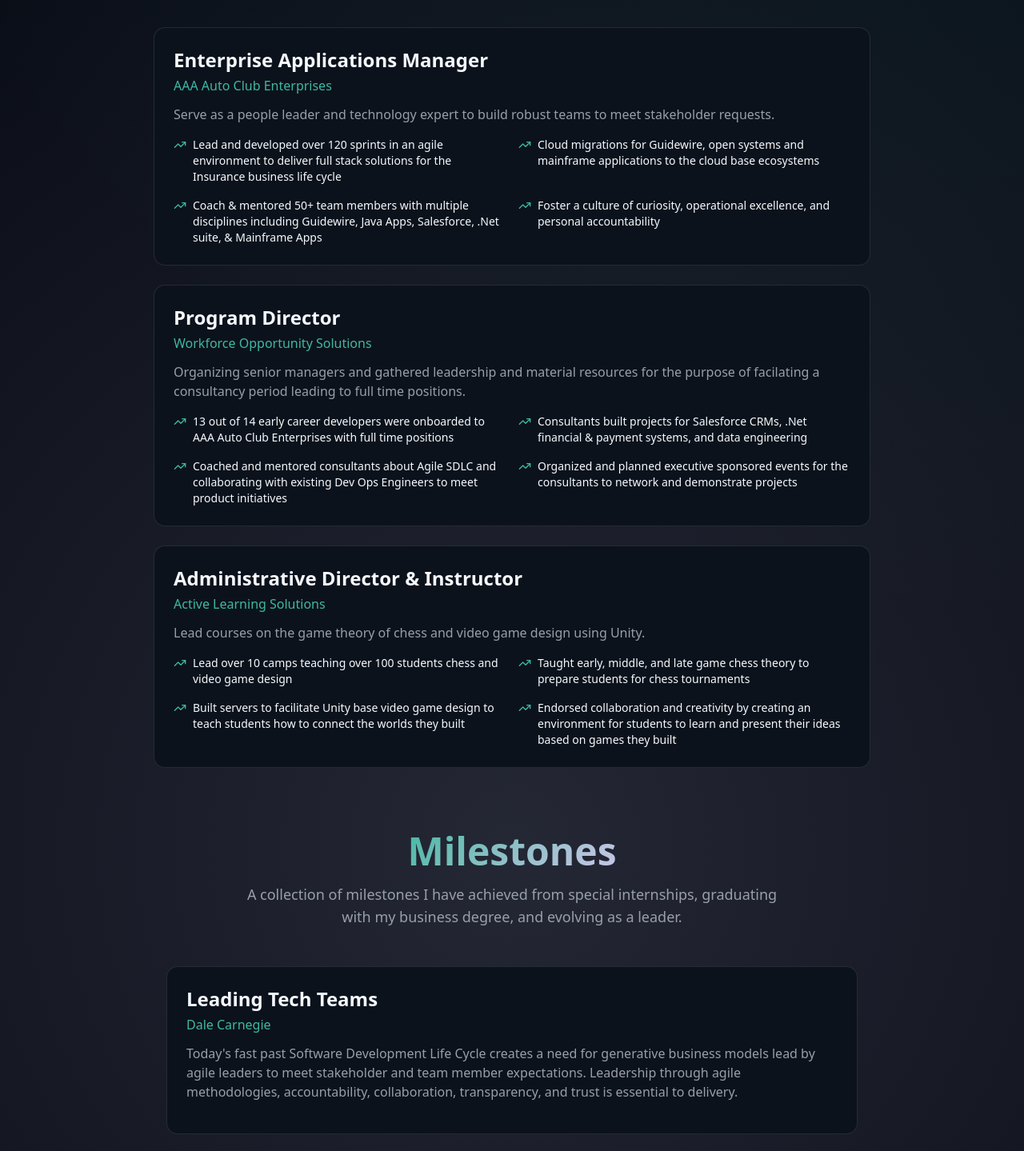
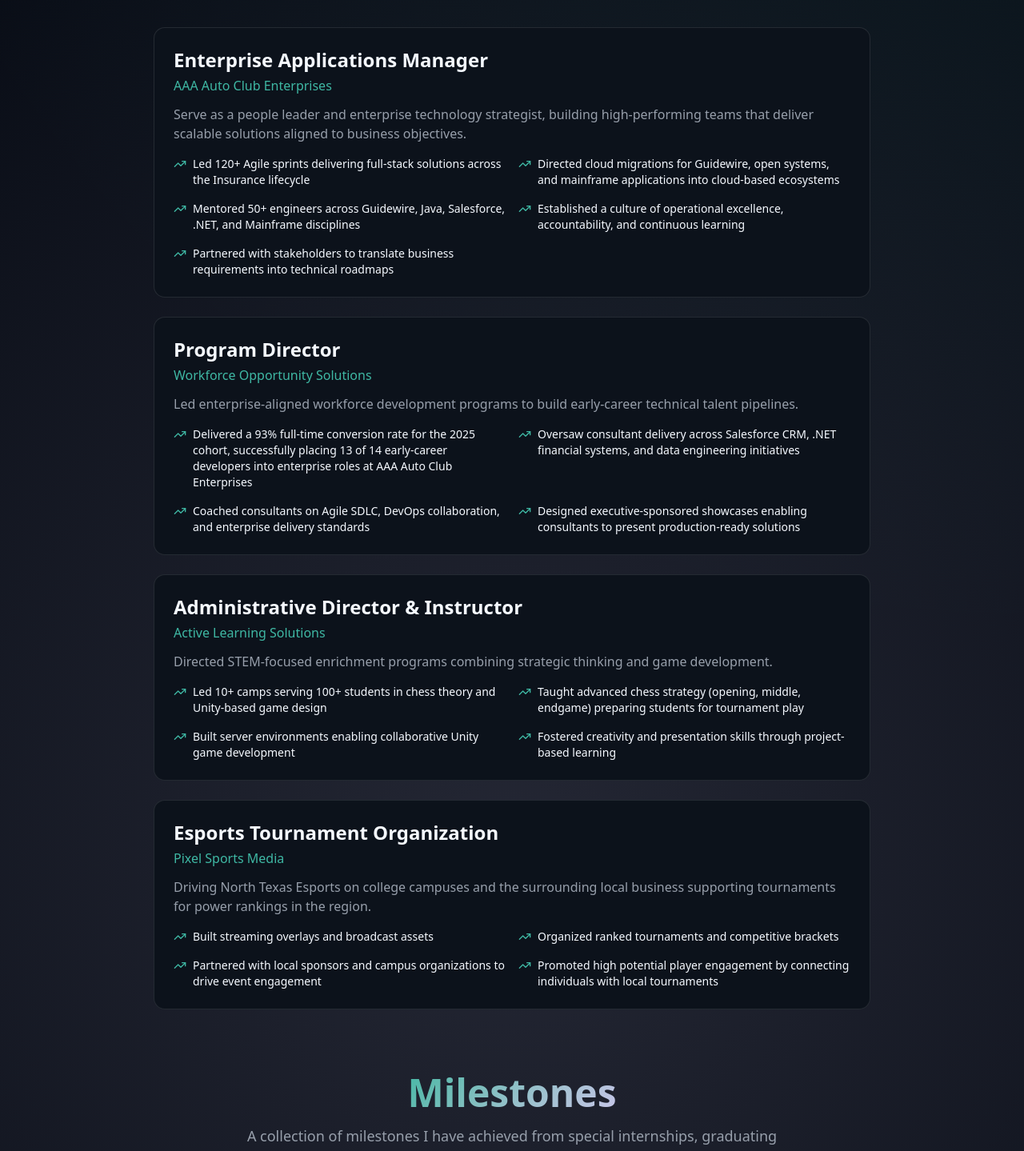
Before and after one commit to Cazador0/portfolio, a Next.js app: page /accomplishments in a window 1280 px wide. Shown: the part 760-2199 px from the top of the page at 80% size. Built offline with nearby package versions, Linux system fonts and the light colour scheme; a web font is replaced by a local one.

Commit message:
Updated messaging in achievements.ts and experience.ts.

```diff
--- a/src/data/achievements.ts
+++ b/src/data/achievements.ts
@@ -14,12 +14,13 @@
     id: "aaa",
     title: "Enterprise Applications Manager",
     organization: "AAA Auto Club Enterprises",
-    description: "Serve as a people leader and technology expert to build robust teams to meet stakeholder requests.",
+    description: "Serve as a people leader and enterprise technology strategist, building high-performing teams that deliver scalable solutions aligned to business objectives.",
     impact: [
-      "Lead and developed over 120 sprints in an agile environment to deliver full stack solutions for the Insurance business life cycle",
-      "Cloud migrations for Guidewire, open systems and mainframe applications to the cloud base ecosystems",
-      "Coach & mentored 50+ team members with multiple disciplines including Guidewire, Java Apps, Salesforce, .Net suite, & Mainframe Apps",
-      "Foster a culture of curiosity, operational excellence, and personal accountability"
+        "Led 120+ Agile sprints delivering full-stack solutions across the Insurance lifecycle",
+        "Directed cloud migrations for Guidewire, open systems, and mainframe applications into cloud-based ecosystems",
+        "Mentored 50+ engineers across Guidewire, Java, Salesforce, .NET, and Mainframe disciplines",
+        "Established a culture of operational excellence, accountability, and continuous learning",
+        "Partnered with stakeholders to translate business requirements into technical roadmaps"
     ],
 
   },
@@ -28,12 +29,12 @@
     id: "wos",
     title: "Program Director",
     organization: "Workforce Opportunity Solutions",
-    description: "Organizing senior managers and gathered leadership and material resources for the purpose of facilating a consultancy period leading to full time positions.",
+    description: "Led enterprise-aligned workforce development programs to build early-career technical talent pipelines.",
     impact: [
-      "13 out of 14 early career developers were onboarded to AAA Auto Club Enterprises with full time positions",
-      "Consultants built projects for Salesforce CRMs, .Net financial & payment systems, and data engineering",
-      "Coached and mentored consultants about Agile SDLC and collaborating with existing Dev Ops Engineers to meet product initiatives",
-      "Organized and planned executive sponsored events for the consultants to network and demonstrate projects"
+        "Delivered a 93% full-time conversion rate for the 2025 cohort, successfully placing 13 of 14 early-career developers into enterprise roles at AAA Auto Club Enterprises",
+        "Oversaw consultant delivery across Salesforce CRM, .NET financial systems, and data engineering initiatives",
+        "Coached consultants on Agile SDLC, DevOps collaboration, and enterprise delivery standards",
+        "Designed executive-sponsored showcases enabling consultants to present production-ready solutions"
     ],
 
   },
@@ -42,12 +43,26 @@
     id: "activelearning",
     title: "Administrative Director & Instructor",
     organization: "Active Learning Solutions",
-    description: "Lead courses on the game theory of chess and video game design using Unity.",
+    description: "Directed STEM-focused enrichment programs combining strategic thinking and game development.",
     impact: [
-      "Lead over 10 camps teaching over 100 students chess and video game design",
-      "Taught early, middle, and late game chess theory to prepare students for chess tournaments",
-      "Built servers to facilitate Unity base video game design to teach students how to connect the worlds they built",
-      "Endorsed collaboration and creativity by creating an environment for students to learn and present their ideas based on games they built"
+        "Led 10+ camps serving 100+ students in chess theory and Unity-based game design",
+        "Taught advanced chess strategy (opening, middle, endgame) preparing students for tournament play",
+        "Built server environments enabling collaborative Unity game development",
+        "Fostered creativity and presentation skills through project-based learning"
+    ],
+
+  },
+
+ {
+    id: "esports",
+    title: "Esports Tournament Organization",
+    organization: "Pixel Sports Media",
+    description: "Driving North Texas Esports on college campuses and the surrounding local business supporting tournaments for power rankings in the region.",
+    impact: [
+        "Built streaming overlays and broadcast assets",
+        "Organized ranked tournaments and competitive brackets",
+        "Partnered with local sponsors and campus organizations to drive event engagement",
+        "Promoted high potential player engagement by connecting individuals with local tournaments"
     ],
 
   }
@@ -113,7 +128,7 @@
     id: "aaa-leadership",
     title: "Promotion to Resource Management",
     organization: "AAA Auto Club Enterprises",
-    description: "My journey has led me to enable my leadership skills to challenge myself as a resource manager. This evolution has required patience, trust, and communication on scale. This is only the start, and I thank my family for supporting me through this transformation.  ",
+    description: "Promoted to Resource Manager, expanding scope to enterprise workforce planning, capacity modeling, and cross-functional team allocation at scale.  ",
     impact: [],
   },
 
@@ -140,15 +155,6 @@
     description: "While serving as an instructor for Chess game theory and video game design. This experience showed trust to work with private school stakeholders and parents to lead other instructors as a Director",
     impact: [],
 
-  },
-
-{
-    id: "esports",
-    title: "Pixel Sport Media",
-    organization: "Esports Tournament Organization",
-    description: "Through UNT Esports on campus and the surrounding local business supporting the scene, I had the please to build streaming overlays, facilitate power ranked tournaments, and partner with companies to promote tournaments. ",
-    impact: [],
-
   }
 ];
 
--- a/src/data/experience.ts
+++ b/src/data/experience.ts
@@ -18,13 +18,13 @@
     duration: "Sept 2023 - Present",
     location: "Coppell, Tx, USA",
     description:
-      "As an Enterprise Applications Manager, I am a servant leader to the the development team and dedicate myself to be a preferred technology partner to our stakeholders.",
+      "As an Enterprise Applications Manager, I am a servant leader supporting development teams and a preferred technology partner to stakeholders.",
     achievements: [
-      "I have managed 50+ team members on various product initiatives",
-      "Built automation by creating data conversion, automated API, & service agent workflows  ",
+      "Managed 50+ team members on various product initiatives",
+      "Modernizing Insurance applications, integrations, and payment systems ",
+      "Automation workflows for data conversion, automated API, & service agent workflows  ",
       "Modernized Silverlight projects to Angular ecosystems while retaining the user experience",
-      "Enhanced communication and leadership capabilities",
-      "Helped students gain knowledge about ai and its usage in daily life "
+      "Enhanced communication and leadership capabilities"
     ],
     technologies: [
       "Leadership",
@@ -48,10 +48,10 @@
     description:
       "Managed, organized, designed, and directed the Workforce Opportunity Services program for early career professionals. The desired outcome was to transition consultants to a full time position within AAA Auto Club Enterprises. ",
     achievements: [
-      "Converted 13 out of 14 consultants to full time positions",
-      "Modernized .Net projects to Salesforce",
-      "Modernized payment systems and enhanced billing systems",
-      "Delievered Data Engineering projects for data processing and warehousing"
+      "Delivered a 93% full-time conversion rate for the 2025 cohort",
+      "Consultants delivered modernization of On-Prem applications to Salesforce",
+      "Consultants delivered enhancements to payment and billing systems",
+      "Consultants delivered Data Engineering projects for data processing and warehousing"
 
     ],
     technologies: [
@@ -74,12 +74,12 @@
     duration: "Oct 2020 - Sep 2023",
     location: "Coppell, TX, USA",
     description:
-      "Delivered Insurance solutions for all workflows within throughout our Policy Administration, Billing, and Integrations platform.",
+      "Delivered Insurance solutions for all workflows for Policy Administration, Billing, and Integrations platform.",
     achievements: [
-      "Delivered projects within Rating, UI enhancements, Document processing, Time Sensitive workflows, API Handling, & Data Processing",
-      "Modernized On-Prem Guidewire platform to the Cloud",
-      "Applied Agile methodologies to mentor team members, enable collaboration, business partnership, and stakeholder alignment",
-      "Served the product as a lead engineer and trusted technology partner"
+      "Delivered Rating, UI enhancements, Document processing, Time Sensitive workflows, API Handling, & Data Processing projects",
+      "Applied Agile methodologies to enable collaboration, business partnership, and stakeholder alignment",
+      "Modernized & converted On-Prem applications to Cloud while ensure enhanced user experience",
+      "Project lead mentoring team members and collaborated with stakeholders to earn trusted technology partner"
 
     ],
     technologies: [
@@ -104,7 +104,7 @@
     achievements: [
       "Designed and improved UI/UX for Open Systems & Guidewire",
       "Developed applications and business workflows based on stakeholder feedback",
-      "Worked in an agile environment and learned business of software delivery",
+      "Agile environment working with developers, product owners, and scrum masters",
       "Upgraded Guidewire ClaimsCenter from On-Prem to Cloud based ecosystems"
     ],
     technologies: [
```
